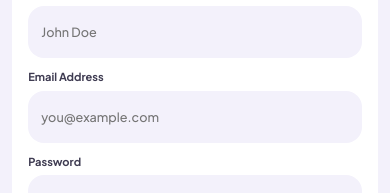
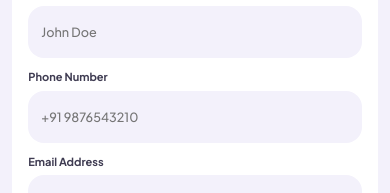
Before and after one commit to finufawas/tutrly, a React (Vite) app: page /login in a window 390 px wide. Both pictures are taken after a click on the button "Sign up". Shown: the part 533-726 px from the top of the page. Built offline with nearby package versions, Linux system fonts and the light colour scheme; no server answers.

Commit message:
Add phone number to signup

```diff
--- a/src/pages/Login.jsx
+++ b/src/pages/Login.jsx
@@ -14,6 +14,7 @@ function Login() {
   const [password, setPassword] = useState('');
   const [confirmPassword, setConfirmPassword] = useState('');
   const [name, setName] = useState('');
+  const [phone, setPhone] = useState('');
   const [error, setError] = useState('');
   const [message, setMessage] = useState('');
   const [loading, setLoading] = useState(false);
@@ -58,7 +59,7 @@ function Login() {
         const cred = await createUserWithEmailAndPassword(auth, email, password);
 
         await setDoc(doc(db, 'users', cred.user.uid), {
-          name, email, role,
+          name, email, phone, role,
           createdAt: new Date().toISOString(),
           isVerified: role === 'parent', // Parents are verified by default, tutors need approval
           profileComplete: false,
@@ -72,6 +73,7 @@ function Login() {
         setIsLogin(true);
         setPassword('');
         setConfirmPassword('');
+        setPhone('');
       }
     } catch (err) {
       setError(err.message.replace('Firebase: ', ''));
@@ -126,6 +128,9 @@ function Login() {
           {!isLogin && (
             <div><label className="field-label">Full Name</label><input className="input" type="text" placeholder="John Doe" value={name} onChange={(e) => setName(e.target.value)} required /></div>
           )}
+          {!isLogin && (
+            <div><label className="field-label">Phone Number</label><input className="input" type="tel" placeholder="+91 9876543210" value={phone} onChange={(e) => setPhone(e.target.value)} required /></div>
+          )}
           <div><label className="field-label">Email Address</label><input className="input" type="email" placeholder="you@example.com" value={email} onChange={(e) => setEmail(e.target.value)} required /></div>
           <div>
             <div className="row-between" style={{ marginBottom: '0.4rem' }}>
```
